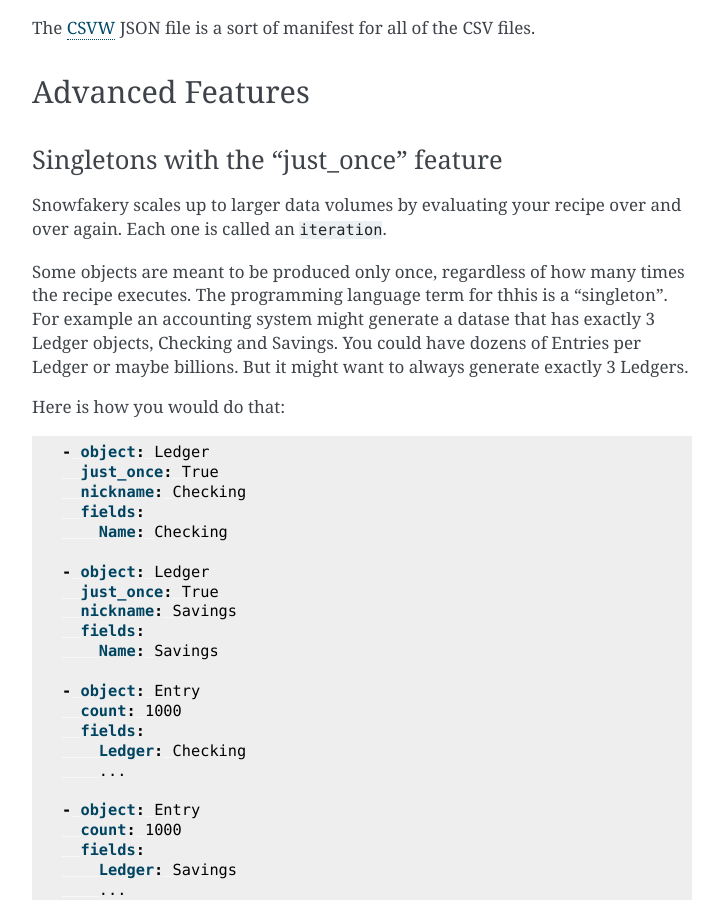
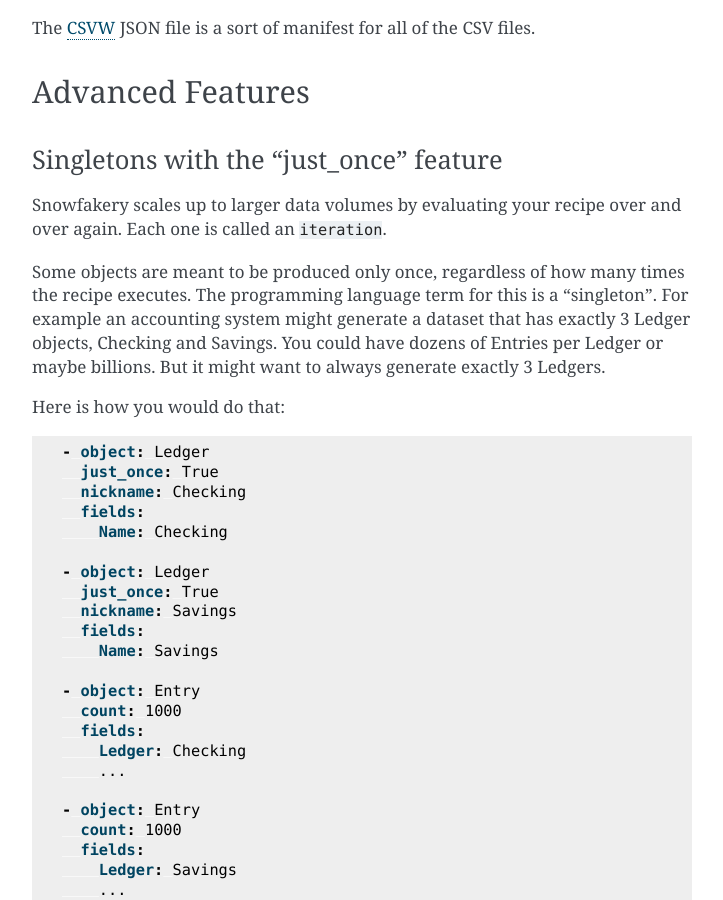
Before and after one commit to SFDO-Tooling/Snowfakery, a Sphinx documentation site: the page built from docs/index.md, in a window 1280 px wide and 900 px high, scrolled down 21601 px. Shown: the whole window, without its empty margins (388-1111 px from the left). Built offline with Sphinx 7.4.7, drawn with Linux system fonts in a browser that asks for light colours.

Commit message:
Apply suggestions from code review

```diff
--- a/docs/index.md
+++ b/docs/index.md
@@ -1023,8 +1023,8 @@ Each one is called an `iteration`.
 
 Some objects are meant to be produced only once, regardless
 of how many times the recipe executes. The programming
-language term for thhis is a "singleton". For example
-an accounting system might generate a datase that has
+language term for this is a "singleton". For example
+an accounting system might generate a dataset that has
 exactly 3 Ledger objects, Checking and Savings. You could have
 dozens of Entries per Ledger or maybe billions. But it
 might want to always generate exactly 3 Ledgers.
```
